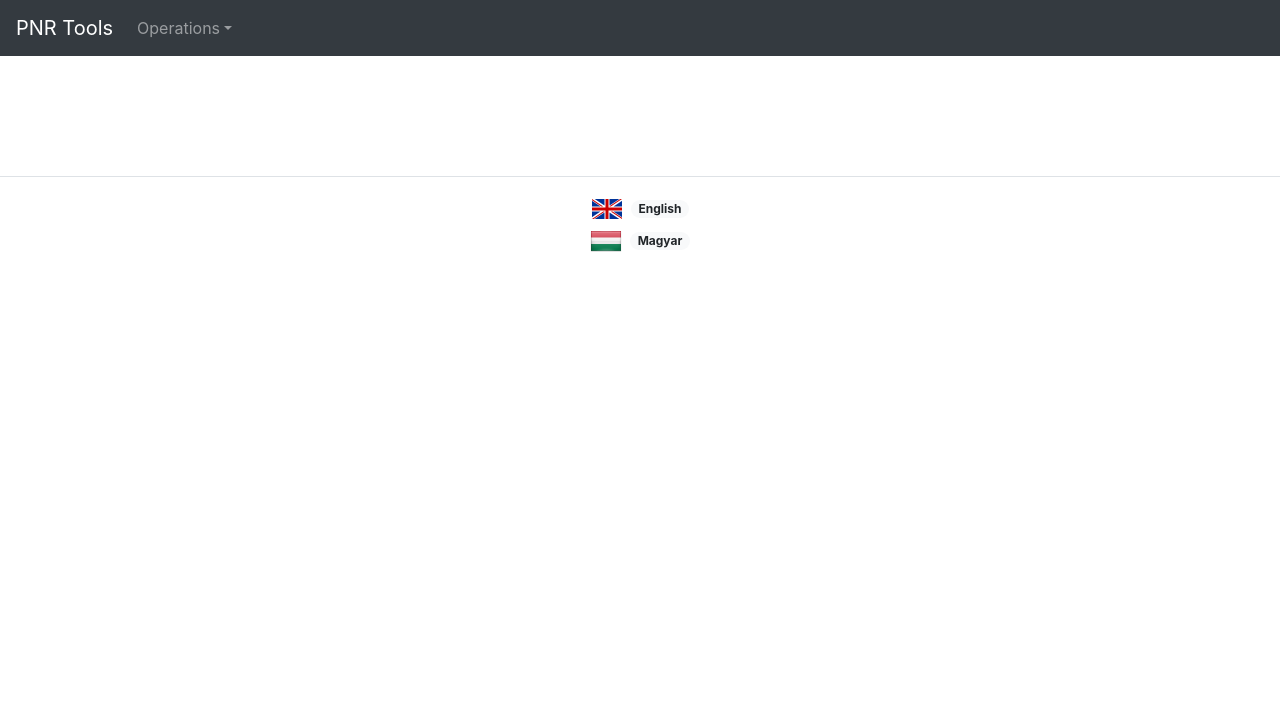
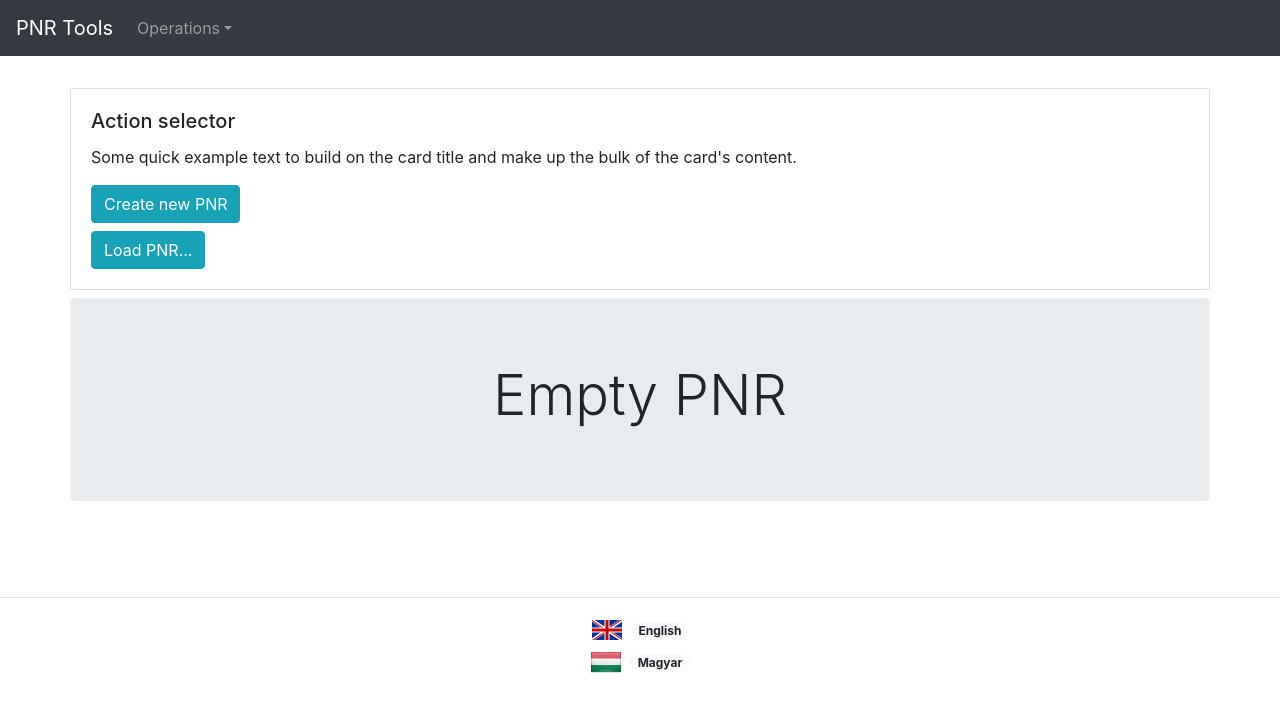
Before and after one commit to zola8/pnr-tools, a React (Create React App) app: page / in a window 1280 px wide. Shown: the top 712 px of the page. Built offline with nearby package versions, Linux system fonts and the light colour scheme.

Commit message:
051 - Skeleton of pnr action selector

```diff
--- a/src/AppContainer.js
+++ b/src/AppContainer.js
@@ -1,17 +1,19 @@
 import React from 'react';
 import MainNavbar from './views/navbar/main-navbar'
-import PnrViewer from './views/pnr-viewer/pnr-viewer';
-import SaveModal from './views/modal/save-modal';
-import LoadModal from './views/modal/load-modal';
-import rawpnr from './testdata/pnr.json';
-import * as PnrOperations from './common/pnr-operations';
-import { copyTextToClipboard } from './common/clipboard';
-import { IsJsonString } from './common/json-operations';
-import ShowAlerts from './views/alert/show-alerts';
-import PnrEditor from './views/pnr-editor/pnr-editor';
-import SelectLanguage from './views/i18n/select-language';
-import * as i18nOperations from './i18n/i18n-operations';
-import i18nContext from './i18n/i18n-context';
+import ShowAlerts from './views/alert/show-alerts'
+import SaveModal from './views/modal/save-modal'
+import LoadModal from './views/modal/load-modal'
+import * as PnrOperations from './common/pnr-operations'
+import { copyTextToClipboard } from './common/clipboard'
+import { IsJsonString } from './common/json-operations'
+import SelectLanguage from './views/i18n/select-language'
+import * as i18nOperations from './i18n/i18n-operations'
+import i18nContext from './i18n/i18n-context'
+import rawpnr from './testdata/pnr.json'
+import PnrViewer from './views/pnr-viewer/pnr-viewer'
+import PnrEditor from './views/pnr-editor/pnr-editor'
+import PnrActionSelector from './views/pnr-action-selector/pnr-action-selector'
+import EmptyPnrPanel from './views/pnr-action-selector/empty-pnr-panel'
 
 export default class AppContainer extends React.Component {
 
@@ -58,7 +60,6 @@ export default class AppContainer extends React.Component {
         };
 
         this.pnrEditorCallbacks = {
-            updatePnrValue: this.updatePnrValue
         };
     }
 
@@ -74,12 +75,17 @@ export default class AppContainer extends React.Component {
                             data={this.state.alerts}
                         />
 
+                        <PnrActionSelector data={this.state.pnr} />
+
+                        {!this.state.pnr && <EmptyPnrPanel />}
+
+
+                        {/*
                         <PnrEditor
                             data={this.state.pnr}
                             {...this.pnrEditorCallbacks}
                         />
 
-                        {/*
                         <PnrViewer
                             data={this.state.pnr}
                             removeElementCallback={this.removeElementCallback}
@@ -100,14 +106,6 @@ export default class AppContainer extends React.Component {
         );
     }
 
-    updatePnrValue = (attributeName, newValue) => {
-        // TODO controlled-uncontrolled value error -- VS -- save button and builders?
-        let pnr = this.state.pnr;
-        pnr[attributeName] = newValue;
-
-        this.setState({ pnr: pnr });
-    }
-
     isPnrEmptyCallback = () => {
         return this.state.pnr == null ? true : false;
     }
@@ -118,7 +116,7 @@ export default class AppContainer extends React.Component {
 
     menuNewPnrCallback = () => {
         this.setState({
-            pnr: PnrOperations.buildPnr({ 'crsVersionNumber': 1 }),
+            pnr: PnrOperations.buildPnr({ 'crsVersionNumber': 0 }),
             alerts: []
         });
     }
--- a/src/common/pnr-operations.js
+++ b/src/common/pnr-operations.js
@@ -109,6 +109,20 @@ export function buildPnrBody(rawpnr) {
     }
 
     return result;
+}
+
+export function createEmptyPnrBody() {
+    return buildPnrBody({
+        "crsId": "",
+        "recordLocator": "",
+        "creationDate": "",
+        "eotDate": "",
+        "commencePoint": "",
+        "nonCommercial": false,
+        "canceled": false,
+        "operating": false,
+        "crsVersionNumber": 0
+    });
 }
 
 export function buildPnrKeys(pnrKeys) {
--- a/src/i18n/en.json
+++ b/src/i18n/en.json
@@ -1,3 +1,5 @@
 {
-    "save": "Save"
+    "button": {
+        "save": "Mentés"
+    }
 }
--- a/src/i18n/hu.json
+++ b/src/i18n/hu.json
@@ -1,3 +1,5 @@
 {
-    "save": "Mentés"
+    "button": {
+        "save": "Mentés"
+    }
 }
--- /dev/null
+++ b/src/views/pnr-action-selector/pnr-action-selector.js
@@ -0,0 +1,41 @@
+import React from 'react';
+
+export default class PnrActionSelector extends React.Component {
+
+    render() {
+        return (
+            <div>
+                {this.getContent()}
+            </div>
+        )
+    }
+
+    getContent() {
+        if (this.props.data == null) {
+            return this.getNullPnrContent();
+        }
+    }
+
+    getNullPnrContent() {
+        return (
+            <div className="row card my-2">
+                <div className="card-body">
+                    <h5 className="card-title">Action selector</h5>
+                    <p className="card-text">Some quick example text to build on the card title and make up the bulk of the card's content.</p>
+                    <div className="my-2">
+                        <button type="button" className="btn btn-info" data-toggle="button" aria-pressed="false" autoComplete="off">
+                            Create new PNR
+                        </button>
+                    </div>
+                    <div>
+                        <button type="button" className="btn btn-info" data-toggle="button" aria-pressed="false" autoComplete="off">
+                            Load PNR...
+                        </button>
+                    </div>
+
+                </div>
+            </div>
+        );
+    }
+
+}
--- /dev/null
+++ b/src/views/pnr-editor/general-text-input-1.js
@@ -0,0 +1,22 @@
+import React from 'react';
+
+export default class GeneralTextInput1 extends React.Component {
+
+    render() {
+        return (
+            <div className="row">
+                <div className="mb-2 col-3">
+                    <label htmlFor={this.props.elementid} className="mb-2">{this.props.label}</label>
+                </div>
+                <div className="mx-sm-3 mb-2 col">
+                    <input type="text" className="form-control" id={this.props.elementid}
+                        placeholder={this.props.placeholder}
+                        value={this.props.data}
+                        onChange={evt => this.props.updateInputValue(this.props.label, evt.target.value)}
+                    />
+                </div>
+            </div>
+        )
+    }
+
+}
--- a/src/views/pnr-editor/general-text-input.js
+++ /dev/null
@@ -1,48 +0,0 @@
-import React from 'react';
-
-export default class GeneralInput extends React.Component {
-
-    render() {
-        return (
-            <div>
-                {
-                    this.props.oneline ? this.getOneLineForm() : this.getTwoLinesForm()
-                }
-            </div>
-        )
-    }
-
-    getTwoLinesForm = () => {
-        return (
-            <div className="form-group">
-                <label htmlFor={this.props.elementid}>{this.props.label}</label>
-
-                <input type="text" className="form-control" id={this.props.elementid}
-                    placeholder={this.props.placeholder}
-                    value={this.props.data}
-                    onChange={evt => this.props.updatePnrValue(this.props.label, evt.target.value)}
-                />
-
-                {this.props.small && (<small className="form-text text-muted">{this.props.small}</small>)}
-            </div>
-        )
-    }
-
-    getOneLineForm = () => {
-        return (
-            <div className="row">
-                <div className="mb-2 col-3">
-                    <label htmlFor={this.props.elementid} className="mb-2">{this.props.label}</label>
-                </div>
-                <div className="mx-sm-3 mb-2 col">
-                    <input type="text" className="form-control" id={this.props.elementid}
-                        placeholder={this.props.placeholder}
-                        value={this.props.data}
-                        onChange={evt => this.props.updatePnrValue(this.props.label, evt.target.value)}
-                    />
-                </div>
-            </div>
-        )
-    }
-
-}
--- a/src/views/pnr-editor/pnr-editor.js
+++ b/src/views/pnr-editor/pnr-editor.js
@@ -1,12 +1,17 @@
 import React from 'react';
 import FormGroup from './form-group';
-import GeneralTextInput from './general-text-input';
+import GeneralTextInput from './general-text-input-1';
 import i18nContext from '../../i18n/i18n-context';
+import * as PnrOperations from '../../common/pnr-operations';
 
 export default class PnrEditor extends React.Component {
 
-    constructor() {
-        super();
+    constructor(props) {
+        super(props);
+
+        this.state = {
+            newPnr: PnrOperations.createEmptyPnrBody()
+        }
 
         this.savePnrBodyClick = this.savePnrBodyClick.bind(this);
         this.pnrBodyAttributes = ["crsId", "recordLocator", "creationDate", "eotDate", "commencePoint", "nonCommercial", "canceled", "operating", "crsVersionNumber"];
@@ -15,7 +20,7 @@ export default class PnrEditor extends React.Component {
     render() {
         return (
             <div>
-                {this.props.data && this.pnrBodyEditor()}
+                {this.pnrBodyEditor()}
             </div>
         )
     }
@@ -28,11 +33,10 @@ export default class PnrEditor extends React.Component {
                         <FormGroup header="PNR body" border="border-info" headerbg="bg-info">
                             {
                                 this.pnrBodyAttributes.map((item, i) =>
-                                    <GeneralTextInput key={'PnrEditor_' + item + '_' + i}
-                                        oneline
+                                    <GeneralTextInput key={'PnrEditor_GeneralTextInput_' + i + '_' + item}
                                         label={item}
-                                        data={this.props.data[item]}
-                                        updatePnrValue={this.props.updatePnrValue}
+                                        data={this.state.newPnr[item]}
+                                        updateInputValue={this.updateInputValue}
                                     />
                                 )
                             }
@@ -40,7 +44,7 @@ export default class PnrEditor extends React.Component {
 
                         <div className="d-flex flex-row-reverse my-4 mr-3">
                             <button type="button" className="btn btn-primary" onClick={this.savePnrBodyClick}>
-                                {i18n.save}
+                                {i18n.button.save}
                             </button>
                         </div>
                     </div>
@@ -49,8 +53,15 @@ export default class PnrEditor extends React.Component {
         )
     }
 
+    updateInputValue = (attributeName, newValue) => {
+        let pnr = this.state.newPnr;
+        pnr[attributeName] = newValue;
+
+        this.setState({ newPnr: pnr });
+    }
+
     savePnrBodyClick = () => {
-        console.log('save....');
+        console.log('save....', this.state.newPnr);
     }
 
 }
--- a/src/views/pnr-viewer/pnr-viewer.js
+++ b/src/views/pnr-viewer/pnr-viewer.js
@@ -6,7 +6,7 @@ import RenderValueNull from './render-value-null'
 import RenderContent from './render-content'
 import ToggleAllElements from './toggle-all-elements'
 import RenderCollapse from './render-collapse'
-import EmptyPnrPanel from './empty-pnr-panel'
+import EmptyPnrPanel from '../pnr-action-selector/empty-pnr-panel'
 
 
 export default class PnrViewer extends React.Component {
```
Also changed, not shown: src/views/pnr-editor/general-text-input-2.js (added, +21 -0 lines), src/views/pnr-action-selector/empty-pnr-panel.js (renamed from src/views/pnr-viewer/empty-pnr-panel.js), todo_2_components.txt (added).
